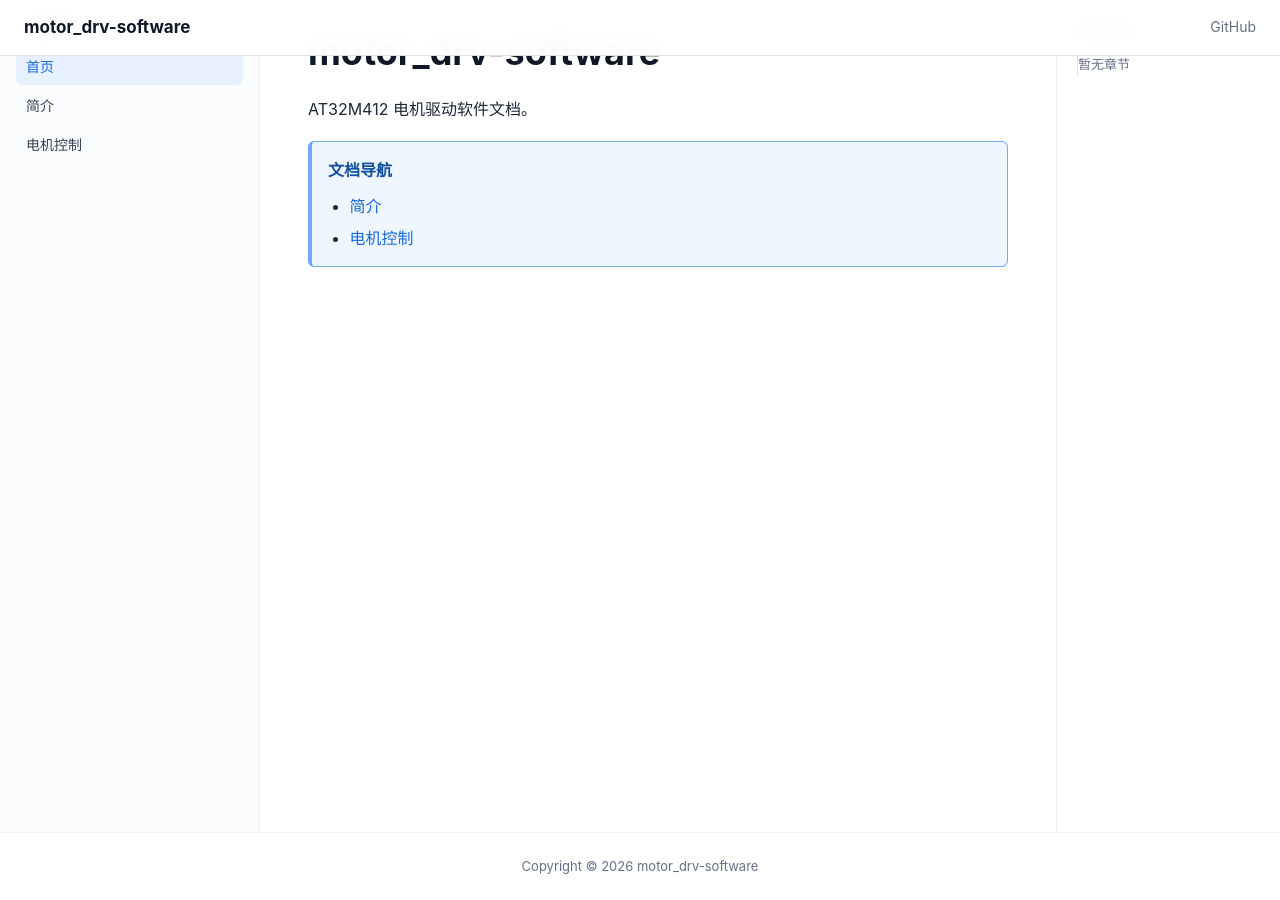
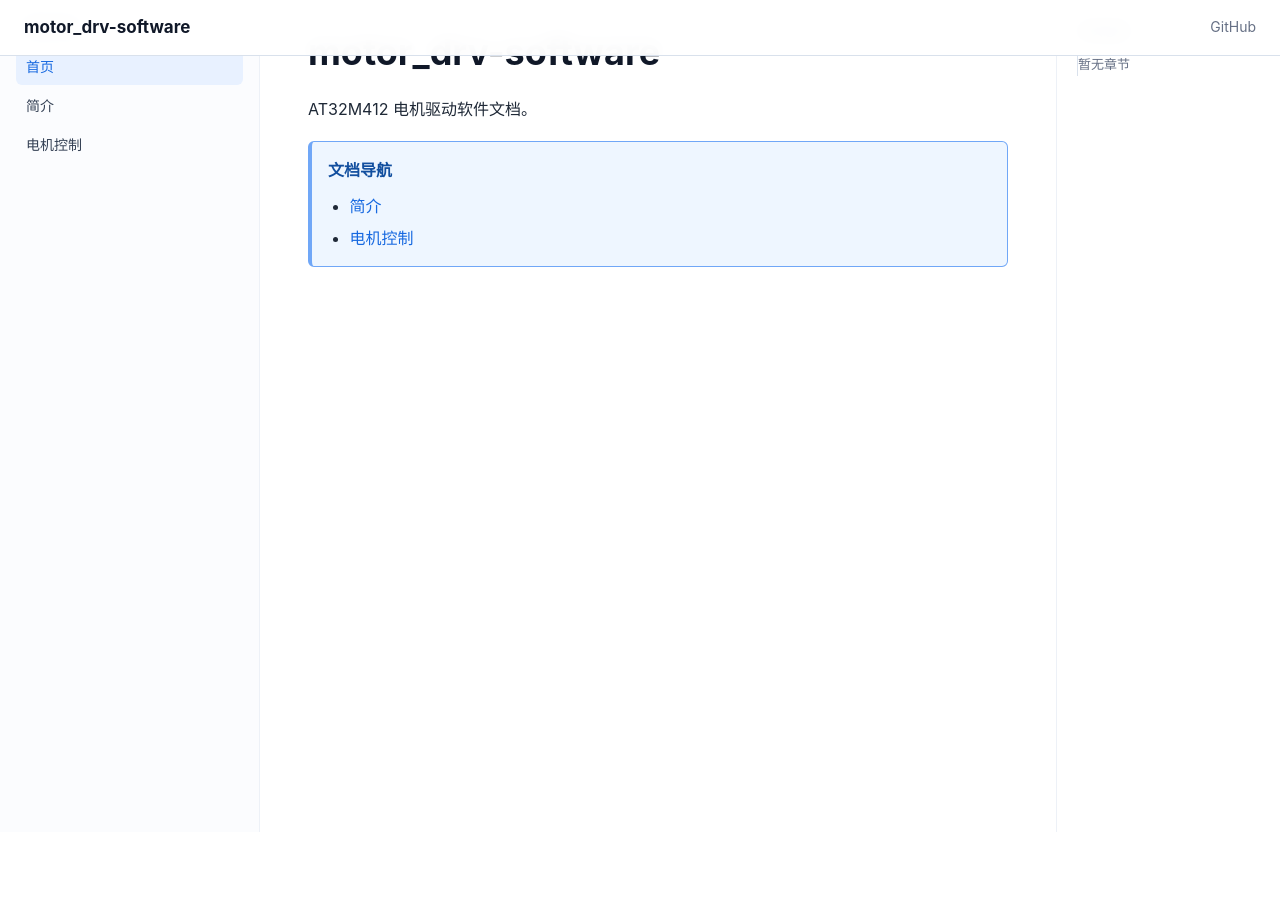
Before and after one commit to BearShang/motor_drv-software, a Jekyll site: the page built from index.md, in a window 1280 px wide and 900 px high, scrolled down 68 px. Built offline with Jekyll 4.4.1, drawn with Linux system fonts in a browser that asks for light colours; after the commit the page ends 900 px from its top, so only the background shows below that.

Commit message:
移除页面版权页脚

```diff
--- a/_layouts/default.html
+++ b/_layouts/default.html
@@ -49,8 +49,5 @@
       </aside>
     </div>
 
-    <footer class="site-footer">
-      <span>Copyright © {{ site.time | date: '%Y' }} {{ site.title }}</span>
-    </footer>
   </body>
 </html>
--- a/assets/css/site.css
+++ b/assets/css/site.css
@@ -320,14 +320,6 @@ a:hover {
   font-size: 13px;
 }
 
-.site-footer {
-  border-top: 1px solid var(--color-border-soft);
-  color: var(--color-muted);
-  font-size: 13px;
-  padding: 22px 24px;
-  text-align: center;
-}
-
 @media (max-width: 1100px) {
   .doc-shell {
     grid-template-columns: 220px minmax(0, 1fr);
```
